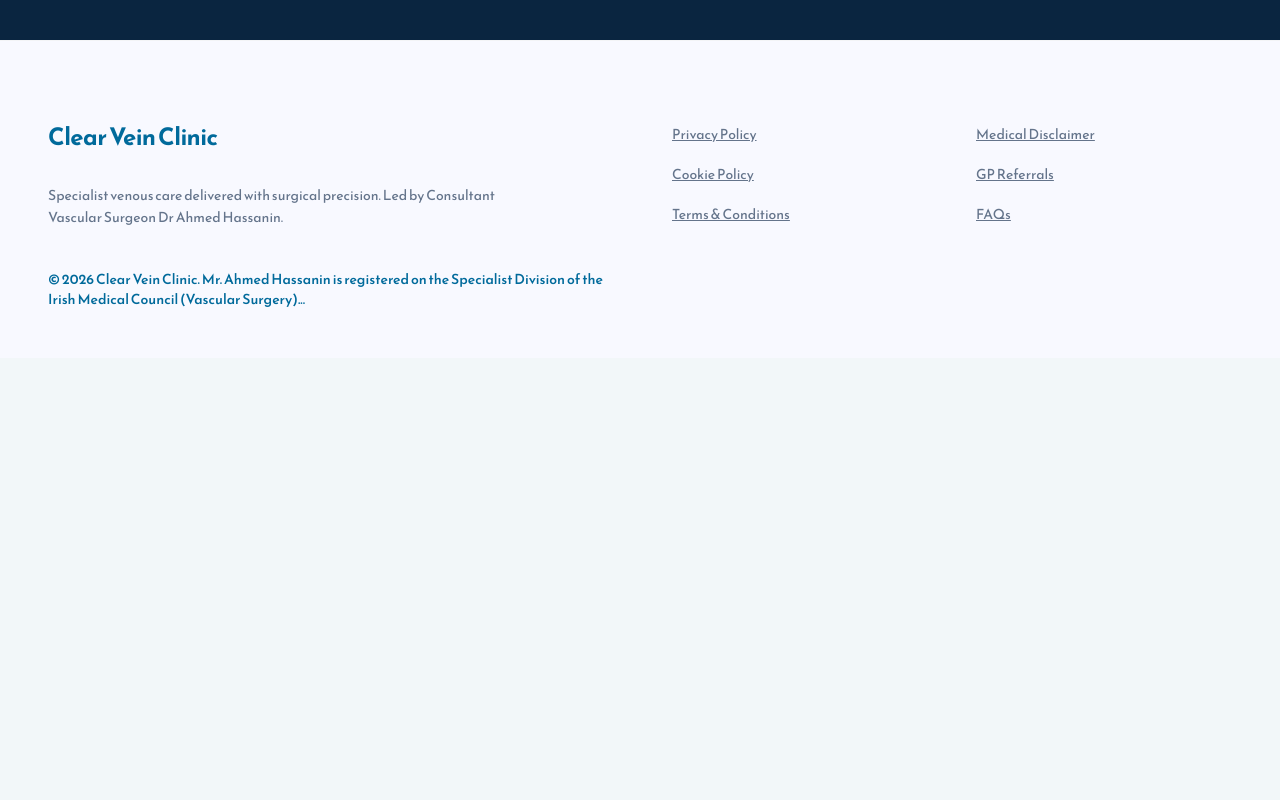
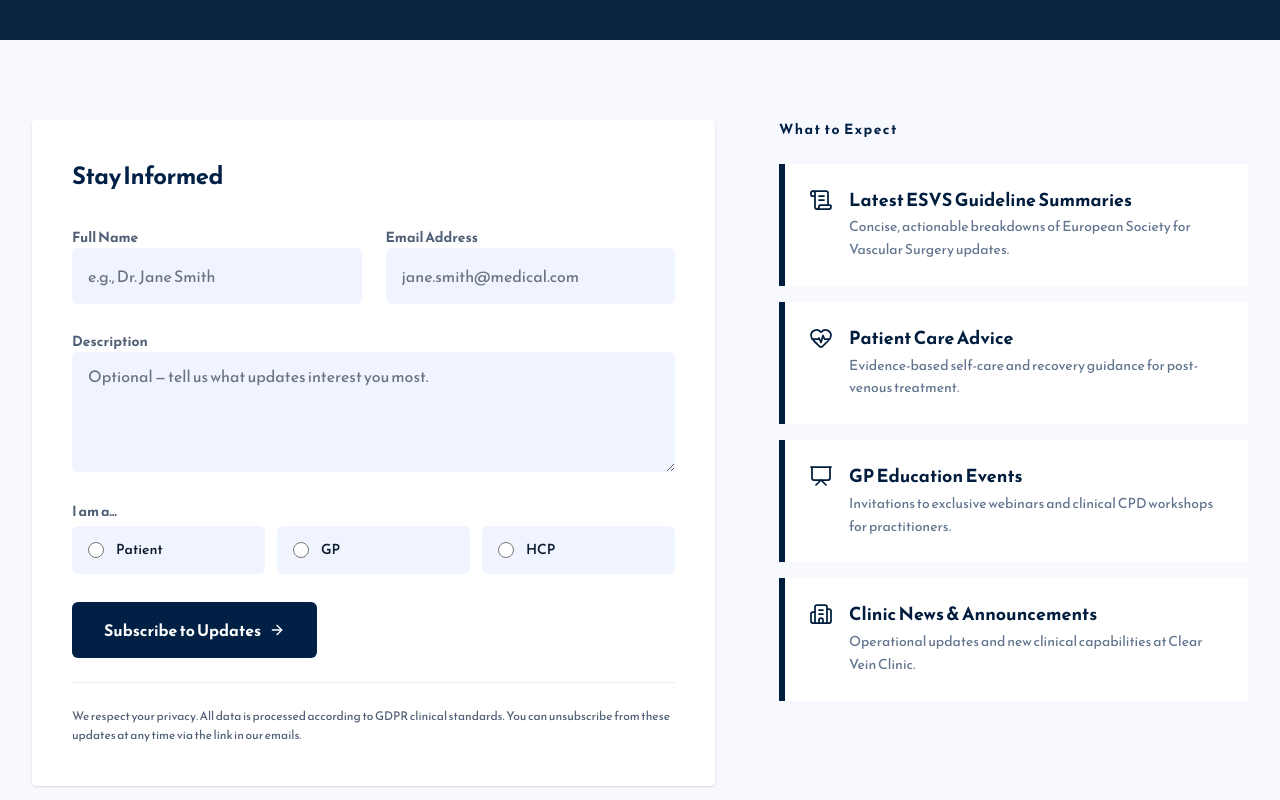
Before and after one commit to Ahme-d711/clear-vein, a Next.js app: page /subscribe in a window 1280 px wide. Shown: the part 600-1400 px from the top of the page. Before the commit the page ends 958 px from the top, so only its background shows below. Built offline with nearby package versions, Linux system fonts and the light colour scheme; no server answers; the database is empty.

Commit message:
feat: add SubscribeFormSection to the subscribe page for enhanced user engagement

```diff
--- a/app/subscribe/page.tsx
+++ b/app/subscribe/page.tsx
@@ -1,9 +1,11 @@
 import SubscribeNewsletterHero from '@/components/subscribe/SubscribeNewsletterHero'
+import SubscribeFormSection from '@/components/subscribe/SubscribeFormSection'
 
 export default function SubscribePage() {
   return (
     <main className="bg-[#F8F9FF]">
       <SubscribeNewsletterHero />
+      <SubscribeFormSection />
     </main>
   )
 }
--- /dev/null
+++ b/components/subscribe/SubscribeFormSection.tsx
@@ -0,0 +1,222 @@
+"use client";
+
+import { useState } from "react";
+import {
+  ArrowRight,
+  ScrollText,
+  HeartPulse,
+  Presentation,
+  Building2,
+} from "lucide-react";
+import toast from "react-hot-toast";
+import { cn } from "@/lib/utils";
+
+type SubscriberRole = "patient" | "gp" | "hcp";
+
+const ROLE_OPTIONS: { value: SubscriberRole; label: string }[] = [
+  { value: "patient", label: "Patient" },
+  { value: "gp", label: "GP" },
+  { value: "hcp", label: "HCP" },
+];
+
+const EXPECT_ITEMS: {
+  icon: typeof ScrollText;
+  title: string;
+  description: string;
+}[] = [
+  {
+    icon: ScrollText,
+    title: "Latest ESVS Guideline Summaries",
+    description:
+      "Concise, actionable breakdowns of European Society for Vascular Surgery updates.",
+  },
+  {
+    icon: HeartPulse,
+    title: "Patient Care Advice",
+    description:
+      "Evidence-based self-care and recovery guidance for post-venous treatment.",
+  },
+  {
+    icon: Presentation,
+    title: "GP Education Events",
+    description:
+      "Invitations to exclusive webinars and clinical CPD workshops for practitioners.",
+  },
+  {
+    icon: Building2,
+    title: "Clinic News & Announcements",
+    description:
+      "Operational updates and new clinical capabilities at Clear Vein Clinic.",
+  },
+];
+
+const inputClass =
+  "h-14 w-full rounded-sm border-0 bg-[#EFF4FF] px-4 text-base text-[#0d1c2f] placeholder:text-[#6B7280] outline-none transition-shadow focus:ring-2 focus:ring-[#002045]/25";
+
+const textareaClass =
+  "min-h-[120px] w-full resize-y rounded-sm border-0 bg-[#EFF4FF] px-4 py-3 text-base text-[#0d1c2f] placeholder:text-[#6B7280] outline-none transition-shadow focus:ring-2 focus:ring-[#002045]/25";
+
+const labelClass = "text-sm font-bold text-[#505f76]";
+
+export default function SubscribeFormSection() {
+  const [fullName, setFullName] = useState("");
+  const [email, setEmail] = useState("");
+  const [description, setDescription] = useState("");
+  const [role, setRole] = useState<SubscriberRole | "">("");
+
+  const handleSubmit = (e: React.FormEvent<HTMLFormElement>) => {
+    e.preventDefault();
+    if (!fullName.trim() || !email.trim() || !role) {
+      toast.error("Please complete all fields.");
+      return;
+    }
+    toast.success("Thank you — your subscription request was received.");
+    setFullName("");
+    setEmail("");
+    setDescription("");
+    setRole("");
+  };
+
+  return (
+    <section
+      className="bg-[#F8F9FF] py-12 md:py-16 lg:py-20"
+      aria-labelledby="subscribe-form-heading"
+    >
+      <div className="container mx-auto max-w-7xl px-6 lg:px-8">
+        <div className="flex flex-col gap-10 lg:flex-row lg:gap-12 xl:gap-16">
+          <div className="min-w-0 flex-1 rounded-[4px] bg-white p-6 shadow-sm md:p-8 lg:p-10">
+            <h2
+              id="subscribe-form-heading"
+              className="text-2xl font-bold tracking-tight text-[#002045] md:text-[24px] md:leading-8"
+              style={{ letterSpacing: "-0.025em" }}
+            >
+              Stay Informed
+            </h2>
+
+            <form onSubmit={handleSubmit} className="mt-8 space-y-6">
+              <div className="grid grid-cols-1 gap-6 sm:grid-cols-2">
+                <div className="space-y-2">
+                  <label htmlFor="subscribe-full-name" className={labelClass}>
+                    Full Name
+                  </label>
+                  <input
+                    id="subscribe-full-name"
+                    name="fullName"
+                    type="text"
+                    autoComplete="name"
+                    placeholder="e.g., Dr. Jane Smith"
+                    value={fullName}
+                    onChange={(e) => setFullName(e.target.value)}
+                    className={inputClass}
+                  />
+                </div>
+                <div className="space-y-2">
+                  <label htmlFor="subscribe-email" className={labelClass}>
+                    Email Address
+                  </label>
+                  <input
+                    id="subscribe-email"
+                    name="email"
+                    type="email"
+                    autoComplete="email"
+                    placeholder="jane.smith@medical.com"
+                    value={email}
+                    onChange={(e) => setEmail(e.target.value)}
+                    className={inputClass}
+                  />
+                </div>
+              </div>
+
+              <div className="space-y-2">
+                <label htmlFor="subscribe-description" className={labelClass}>
+                  Description
+                </label>
+                <textarea
+                  id="subscribe-description"
+                  name="description"
+                  rows={4}
+                  placeholder="Optional — tell us what updates interest you most."
+                  value={description}
+                  onChange={(e) => setDescription(e.target.value)}
+                  className={textareaClass}
+                />
+              </div>
+
+              <fieldset className="space-y-3">
+                <legend className={cn(labelClass, "mb-1")}>I am a...</legend>
+                <div className="flex flex-col gap-3 sm:flex-row sm:gap-3">
+                  {ROLE_OPTIONS.map(({ value, label }) => (
+                    <label
+                      key={value}
+                      className={cn(
+                        "flex flex-1 cursor-pointer items-center gap-3 rounded-sm bg-[#EFF4FF] px-4 py-3.5",
+                        role === value && "ring-2 ring-[#002045]/30"
+                      )}
+                    >
+                      <input
+                        type="radio"
+                        name="role"
+                        value={value}
+                        checked={role === value}
+                        onChange={() => setRole(value)}
+                        className="size-4 shrink-0 accent-[#002045]"
+                      />
+                      <span className="text-sm font-medium text-[#0d1c2f]">
+                        {label}
+                      </span>
+                    </label>
+                  ))}
+                </div>
+              </fieldset>
+
+              <div className="pt-1">
+                <button
+                  type="submit"
+                  className="inline-flex h-14 items-center justify-center gap-2 rounded-sm bg-[#002045] px-8 text-base font-bold text-white transition-opacity hover:opacity-95 focus-visible:ring-2 focus-visible:ring-[#002045] focus-visible:ring-offset-2 focus-visible:outline-none"
+                >
+                  Subscribe to Updates
+                  <ArrowRight className="size-4 shrink-0" aria-hidden />
+                </button>
+              </div>
+
+              <p className="border-t border-[#c4c6cf]/30 pt-6 text-xs leading-relaxed text-[#505f76]">
+                We respect your privacy. All data is processed according to GDPR
+                clinical standards. You can unsubscribe from these updates at any
+                time via the link in our emails.
+              </p>
+            </form>
+          </div>
+
+          <aside className="w-full shrink-0 lg:max-w-[469px]">
+            <h3
+              className="text-sm font-bold text-[#002045]"
+              style={{ letterSpacing: "0.1em" }}
+            >
+              What to Expect
+            </h3>
+            <ul className="mt-6 flex flex-col gap-4">
+              {EXPECT_ITEMS.map(({ icon: Icon, title, description }) => (
+                <li
+                  key={title}
+                  className="flex items-start gap-4 border-l-[6px] border-l-[#001D3D] bg-white p-6"
+                >
+                  <span className="flex size-6 shrink-0 items-center justify-center text-[#001D3D]">
+                    <Icon className="size-6" strokeWidth={1.75} aria-hidden />
+                  </span>
+                  <div className="min-w-0">
+                    <p className="text-lg font-bold leading-snug text-[#001D3D]">
+                      {title}
+                    </p>
+                    <p className="mt-1 text-sm leading-relaxed text-slate-500">
+                      {description}
+                    </p>
+                  </div>
+                </li>
+              ))}
+            </ul>
+          </aside>
+        </div>
+      </div>
+    </section>
+  );
+}
```
